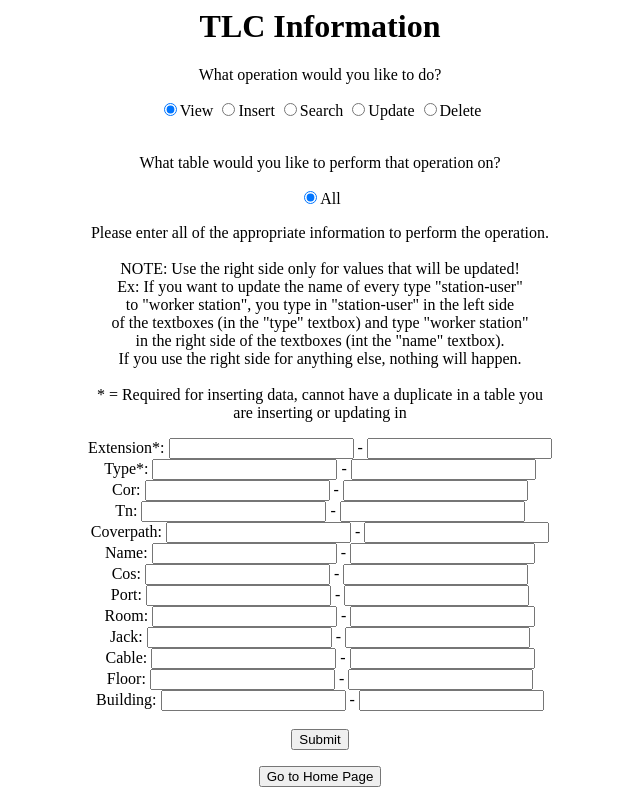
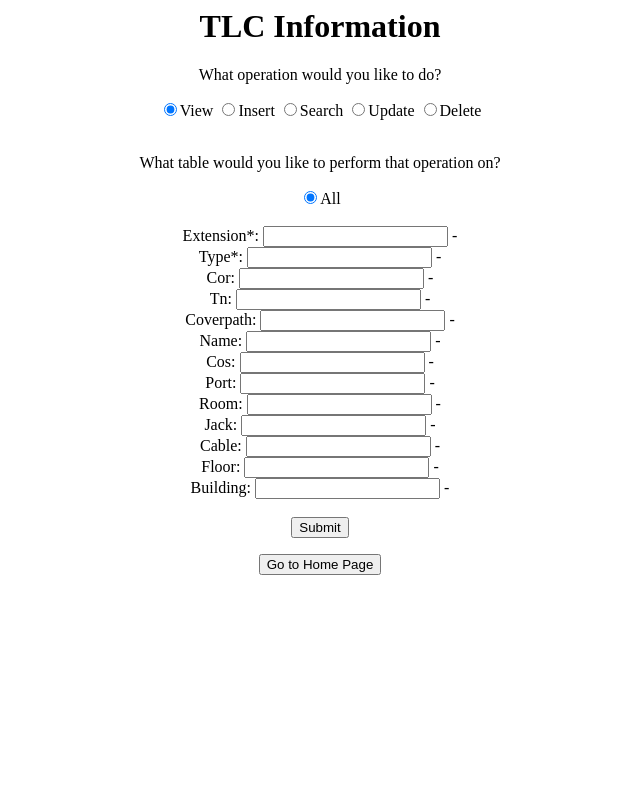
Before and after one commit to devinjh/DM_Term_Project, a PHP site: page /DatabaseInteraction.php in a window 1280 px wide. Shown: the whole page, without its empty margins (320-960 px from the left). Run offline with PHP 8.4, Linux system fonts and the light colour scheme; data that the repository does not hold is empty.

Commit message:
Made interface cleaner by hiding details of update unless necessary

```diff
--- a/DatabaseInteraction.php
+++ b/DatabaseInteraction.php
@@ -49,6 +49,58 @@ This is the TLC page for Devin Hopkins and Tristan Hess' database management ter
 
 		// This resets the page variable, and thus resets the window
 		helpPage = "<h1> Help Page </h1>";
+	}
+
+	// This displays the information only needed for the update function
+	function showUpdateInformation()
+	{
+		// The information paragraph above the textboxes
+		document.getElementById("information_paragraph").hidden = false;
+
+		// The textboxes
+		document.getElementById("extension_update_textbox").hidden = false;
+		document.getElementById("type_update_textbox").hidden = false;
+		document.getElementById("cor_update_textbox").hidden = false;
+		document.getElementById("tn_update_textbox").hidden = false;
+		document.getElementById("coverpath_update_textbox").hidden = false;
+		document.getElementById("name_update_textbox").hidden = false;
+		document.getElementById("cos_update_textbox").hidden = false;
+		document.getElementById("port_update_textbox").hidden = false;
+		document.getElementById("room_update_textbox").hidden = false;
+		document.getElementById("jack_update_textbox").hidden = false;
+		document.getElementById("cable_update_textbox").hidden = false;
+		document.getElementById("floor_update_textbox").hidden = false;
+		document.getElementById("building_update_textbox").hidden = false;
+
+		// The breaks
+		document.getElementById("br_1").hidden = true;
+		document.getElementById("br_2").hidden = true;
+	}
+
+	// This hides all of the information that's only needed for the update function
+	function hideUpdateInformation()
+	{
+		// The information paragraph above the textboxes
+		document.getElementById("information_paragraph").hidden = true;
+
+		// The textboxes
+		document.getElementById("extension_update_textbox").hidden = true;
+		document.getElementById("type_update_textbox").hidden = true;
+		document.getElementById("cor_update_textbox").hidden = true;
+		document.getElementById("tn_update_textbox").hidden = true;
+		document.getElementById("coverpath_update_textbox").hidden = true;
+		document.getElementById("name_update_textbox").hidden = true;
+		document.getElementById("cos_update_textbox").hidden = true;
+		document.getElementById("port_update_textbox").hidden = true;
+		document.getElementById("room_update_textbox").hidden = true;
+		document.getElementById("jack_update_textbox").hidden = true;
+		document.getElementById("cable_update_textbox").hidden = true;
+		document.getElementById("floor_update_textbox").hidden = true;
+		document.getElementById("building_update_textbox").hidden = true;
+
+		// The breaks
+		document.getElementById("br_1").hidden = false;
+		document.getElementById("br_2").hidden = false;
 	}
 
 </script>
@@ -332,8 +384,10 @@ This is the TLC page for Devin Hopkins and Tristan Hess' database management ter
 			{
 				// Aligning the rows to have the data in the center
 				print "<tr align = 'center'>";
+
 				// Getting the values, but not the keys, from the row
 				$values = array_values($row);
+
 				// Looping through the data to display all of the values
 				for ($index = 0; $index < $num_fields; $index++)
 				{
@@ -343,6 +397,7 @@ This is the TLC page for Devin Hopkins and Tristan Hess' database management ter
 					$value = htmlspecialchars($values[2 * $index + 1]);
 					print "<th>" . $value . "</th> ";
 				}
+
 				// This marks the end of the table row
 				print "</tr>";
 
@@ -422,11 +477,11 @@ This is the TLC page for Devin Hopkins and Tristan Hess' database management ter
 		</p>
 
 		<!-- The operation radio buttons. -->
-		<input type="radio" name="operation" value="view" checked>View
-		<input type="radio" name="operation" value="insert">Insert
-		<input type="radio" name="operation" value="search">Search
-		<input type="radio" name="operation" value="update">Update
-		<input type="radio" name="operation" value="delete">Delete<br><br>
+		<input type="radio" name="operation" value="view" onclick="hideUpdateInformation()" checked>View
+		<input type="radio" name="operation" value="insert" onclick="hideUpdateInformation()">Insert
+		<input type="radio" name="operation" value="search" onclick="hideUpdateInformation()">Search
+		<input type="radio" name="operation" value="update" onclick="showUpdateInformation()">Update
+		<input type="radio" name="operation" value="delete" onclick="hideUpdateInformation()">Delete<br><br>
 
 		<!-- Figuring out which table they would like to perform it on. -->
 		<p>
@@ -451,7 +506,7 @@ This is the TLC page for Devin Hopkins and Tristan Hess' database management ter
 
 		<!-- Getting all of the necessary input to perform the operation. -->
 		<!-- This is the explanation of what to do with the textboxes that gets displayed to the user. -->
-		<p>
+		<p id="information_paragraph" hidden>
 			Please enter all of the appropriate information to perform the operation.<br><br>
 
 			NOTE: Use the right side only for values that will be updated!<br>
@@ -467,22 +522,24 @@ This is the TLC page for Devin Hopkins and Tristan Hess' database management ter
 
 
 		<!-- The textboxes that gather all of the appropriate information. -->
-		Extension*: <input type="text" name="extension"> - <input type="text" name="extension_update"><br>
-		Type*: <input type="text" name="type"> - <input type="text" name="type_update"><br>
-		Cor: <input type="text" name="cor"> - <input type="text" name="cor_update"><br>
-		Tn: <input type="text" name="tn"> - <input type="text" name="tn_update"><br>
-		Coverpath: <input type="text" name="coverpath"> - <input type="text" name="coverpath_update"><br>
-		Name: <input type="text" name="name"> - <input type="text" name="name_update"><br>
-		Cos: <input type="text" name="cos"> - <input type="text" name="cos_update"><br>
-		Port: <input type="text" name="port"> - <input type="text" name="port_update"><br>
-		Room: <input type="text" name="room"> - <input type="text" name="room_update"><br>
-		Jack: <input type="text" name="jack"> - <input type="text" name="jack_update"><br>
-		Cable: <input type="text" name="cable"> - <input type="text" name="cable_update"><br>
-		Floor: <input type="text" name="floor"> - <input type="text" name="floor_update"><br>
-		Building: <input type="text" name="building"> - <input type="text" name="building_update"><br>
+		<br id="br_1"><br id="br_2"
+		>Extension*: <input type="text" name="extension"> - <input type="text" name="extension_update" id="extension_update_textbox" hidden><br>
+		Type*: <input type="text" name="type"> - <input type="text" name="type_update" id="type_update_textbox" hidden><br>
+		Cor: <input type="text" name="cor"> - <input type="text" name="cor_update" id="cor_update_textbox" hidden><br>
+		Tn: <input type="text" name="tn"> - <input type="text" name="tn_update" id="tn_update_textbox" hidden><br>
+		Coverpath: <input type="text" name="coverpath"> - <input type="text" name="coverpath_update" id="coverpath_update_textbox" hidden><br>
+		Name: <input type="text" name="name"> - <input type="text" name="name_update" id="name_update_textbox" hidden><br>
+		Cos: <input type="text" name="cos"> - <input type="text" name="cos_update" id="cos_update_textbox" hidden><br>
+		Port: <input type="text" name="port"> - <input type="text" name="port_update" id="port_update_textbox" hidden><br>
+		Room: <input type="text" name="room"> - <input type="text" name="room_update" id="room_update_textbox" hidden><br>
+		Jack: <input type="text" name="jack"> - <input type="text" name="jack_update" id="jack_update_textbox" hidden><br>
+		Cable: <input type="text" name="cable"> - <input type="text" name="cable_update" id="cable_update_textbox" hidden><br>
+		Floor: <input type="text" name="floor"> - <input type="text" name="floor_update" id="floor_update_textbox" hidden><br>
+		Building: <input type="text" name="building"> - <input type="text" name="building_update" id="building_update_textbox" hidden><br>
 
 		<!-- Submit button. -->
 		<br><input type="submit">
+
 	</form>
 
 </center>
--- a/FunctionsForAll.php
+++ b/FunctionsForAll.php
@@ -1,6 +1,6 @@
 <!--
 
-	These are functions that each of the website might use. So, to prevent code duplication, it's moved in here.
+	These are functions that each of the websites might use. So, to prevent code duplication, it's moved in here.
 
 -->
 
```
Also changed, not shown: Home.php (+8 -1 lines).
